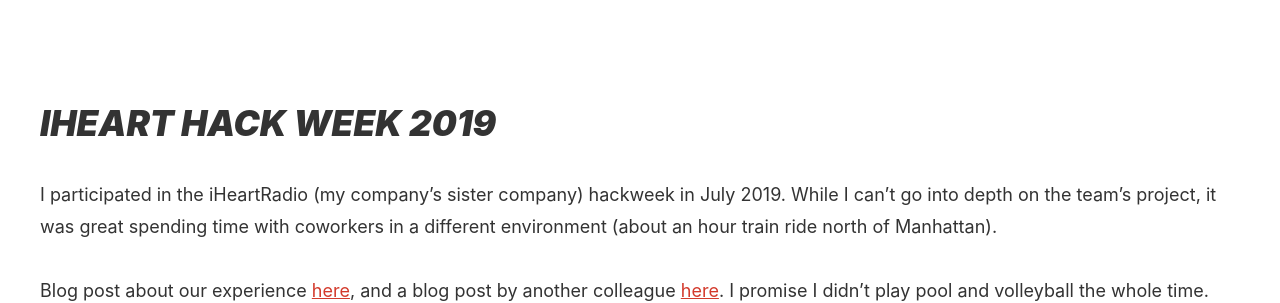
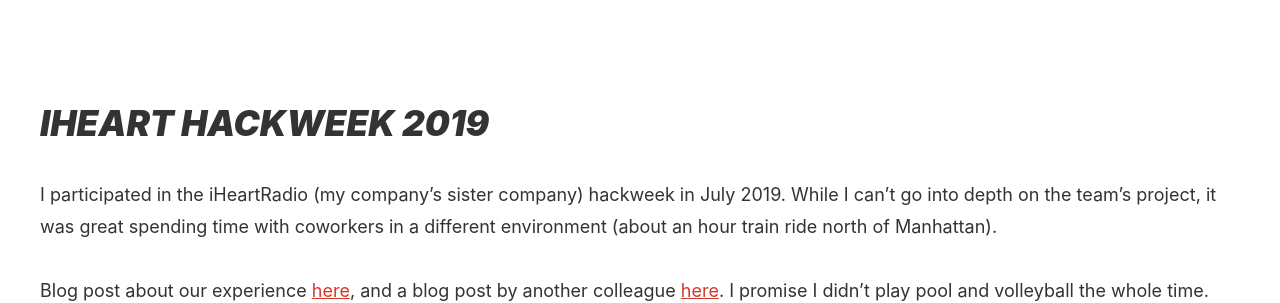
Before and after one commit to ryanrishi/ryanrishi.com, a Jekyll site: the page built from src/_projects/iheart-hackweek-2019.md, in a window 1280 px wide. Shown: the part 205-508 px from the top of the page. Built offline with Jekyll 4.4.1, drawn with Linux system fonts in a browser that asks for light colours.

Commit message:
Hack Week → Hackweek

```diff
--- a/src/_projects/iheart-hackweek-2019.md
+++ b/src/_projects/iheart-hackweek-2019.md
@@ -5,7 +5,7 @@
 date:       2019-07-31
 ---
 
-# iHeart Hack Week 2019
+# iHeart Hackweek 2019
 
 I participated in the iHeartRadio (my company's sister company) hackweek in July 2019. While I can't go into depth on the team's project, it was great spending time with coworkers in a different environment (about an hour train ride north of Manhattan).
 
```
